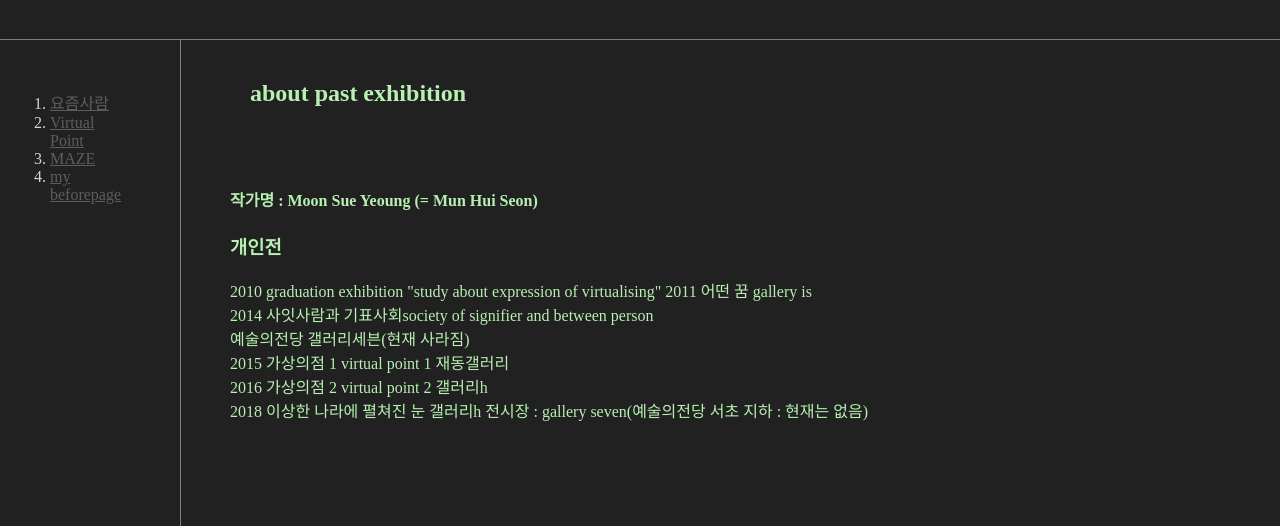
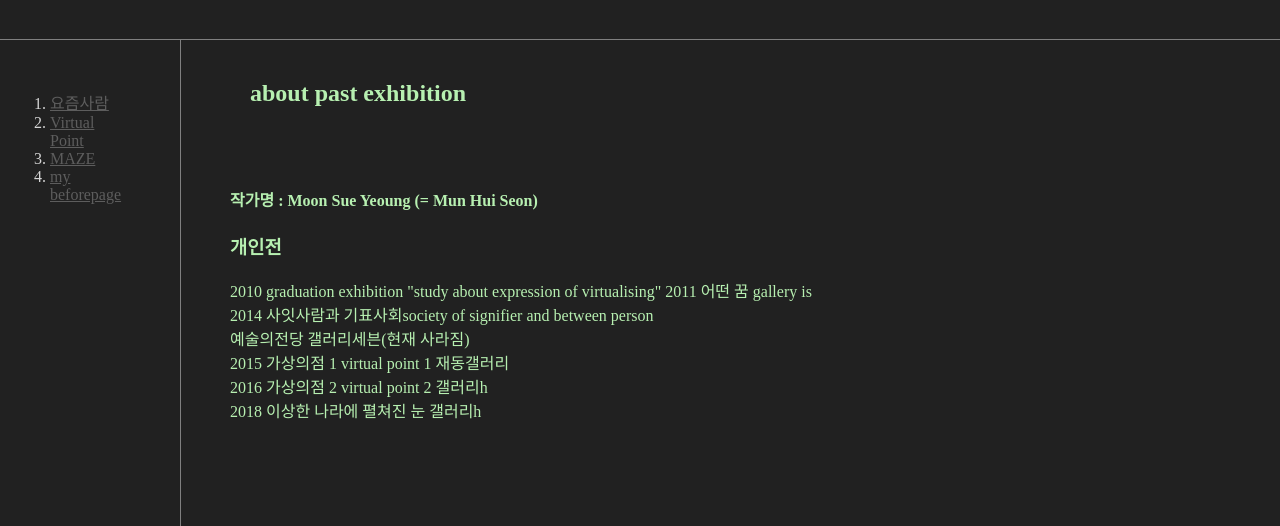
Before and after one commit to munhuiseon/munsueyeong, a plain HTML site: page index.html in a window 1280 px wide. Shown: the part 285-811 px from the top of the page. Drawn offline with Linux system fonts and the light colour scheme.

Commit message:
Add files via upload

```diff
--- a/index.html
+++ b/index.html
@@ -68,8 +68,7 @@ a{
  2014 사잇사람과 기표사회society of signifier and between person<br> 예술의전당 갤러리세븐(현재 사라짐)<br>
  2015 가상의점 1 virtual point 1 재동갤러리<br>
  2016 가상의점 2 virtual point 2 갤러리h<br>
- 2018 이상한 나라에 펼쳐진 눈 갤러리h
-전시장 : gallery seven(예술의전당 서초 지하 : 현재는 없음)<br>
+ 2018 이상한 나라에 펼쳐진 눈 갤러리h<br>
 </h4>
 <img src="" width="80%"  align = center ><br><br><br>
 
```
